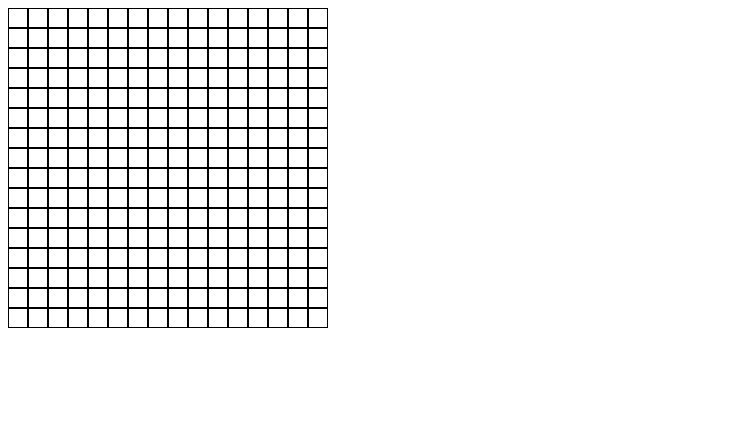
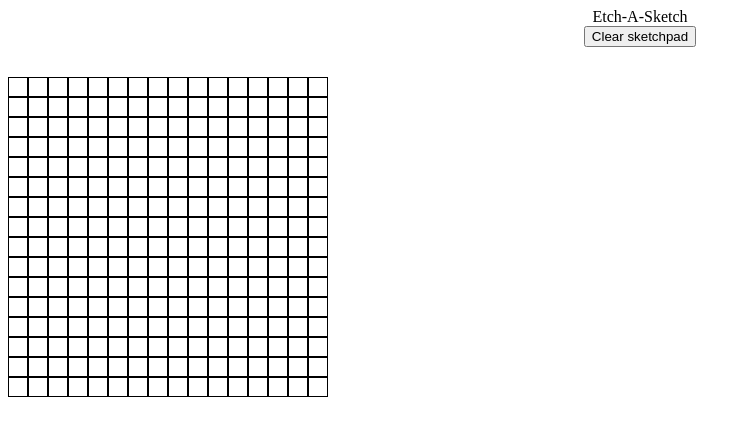
Before and after one commit to leaf1tree/etch-a-sketch, a plain HTML site: page index.html in a window 1280 px wide. Shown: the whole page, without its empty margins (0-751 px from the left). Drawn offline with Linux system fonts and the light colour scheme.

Commit message:
Title and button

```diff
--- a/index.html
+++ b/index.html
@@ -5,11 +5,15 @@
     <meta http-equiv="X-UA-Compatible" content="IE=edge">
     <meta name="viewport" content="width=device-width, initial-scale=1.0">
     <link rel="stylesheet" href="style.css">
-    <title>Document</title>
+    <title>Etch-A-Sketch</title>
 </head>
 <body>
-    <div class="container">
-
+    <div class="header">
+        <div>Etch-A-Sketch</div>
+        <button>Clear sketchpad</button>
+    </div>
+    <div class="flexPad">
+        <div class="container"></div>
     </div>
 </body>
 <script>
@@ -27,8 +31,12 @@
     //Select all squares. When hovering over a square, use event listener to run function turning square black
     let squares = document.querySelectorAll(".square");
     //For each square in the node list, add an event listener. The listener, on a mouse over, runs a function that has the event as a parameter, sets the event attribute(square you hover over) as class black
-    squares.forEach (square => {square.addEventListener("mouseover", (e) => e.target.setAttribute("class", "black"))});
-
+    squares.forEach (square => {square.addEventListener("mouseover", setBlack)});
+    function setBlack() {
+        this.setAttribute("class", "black");
+    }
+    //Can also be written
+    //squares.forEach (square => {square.addEventListener("mouseover", (e) => e.target.setAttribute("class", "black"))});
 
 </script>
 </html>
--- a/style.css
+++ b/style.css
@@ -1,3 +1,14 @@
+.header {
+    display: flex;
+    flex-direction: column;
+    align-items: center;
+    margin-bottom: 30px;
+}
+
+.header div {
+    text-align: center;
+}
+
 .grid {
     display: grid;
     grid-template-columns: repeat(16, minmax(5px, 20px));
```
